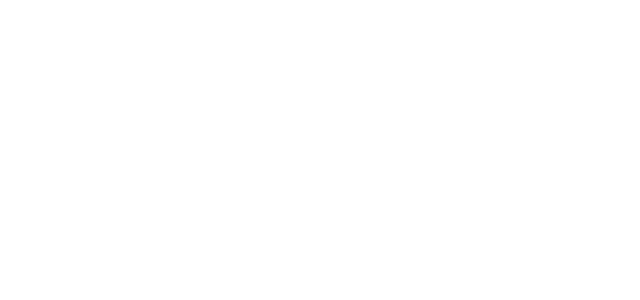
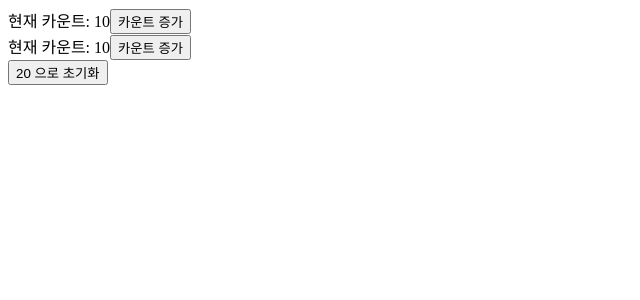
Before and after one commit to shinseongsu/react_jsx_study, a React (Create React App) app in the folder do-it-example/: page / in a window 1280 px wide. Shown: the top 300 px of the page, without its empty margins (0-640 px from the left). Built offline with nearby package versions, Linux system fonts and the light colour scheme.

Commit message:
count 예제

```diff
--- a/do-it-example/src/03/Counter1.jsx
+++ b/do-it-example/src/03/Counter1.jsx
@@ -11,9 +11,9 @@
   }
 
   increaseCount() {
-    this.setState(({ count }) => {
-      count: count + 1;
-    });
+    this.setState(({ count }) => ({
+      count: count + 1,
+    }));
   }
 
   render() {
--- /dev/null
+++ b/do-it-example/src/03/NewCounter.jsx
@@ -0,0 +1,34 @@
+import React from 'react';
+
+class NewCounter extends React.Component {
+  constructor(props) {
+    super(props);
+    this.state = {};
+    this.increaseCount = this.increaseCount.bind(this);
+  }
+
+  static getDerivedStateFromProps(props, state) {
+    const { count } = props;
+    return {
+      count,
+      newCount: count === state.count ? state.newCount : count,
+    };
+  }
+
+  increaseCount() {
+    this.setState(({ newCount }) => ({
+      newCount: newCount + 1,
+    }));
+  }
+
+  render() {
+    return (
+      <div>
+        현재 카운트: {this.state.newCount}
+        <button onClick={this.increaseCount}>카운트 증가</button>
+      </div>
+    );
+  }
+}
+
+export default NewCounter;
--- a/do-it-example/src/App.jsx
+++ b/do-it-example/src/App.jsx
@@ -1,22 +1,28 @@
 import React from 'react';
-import LifecycleExample from './03/LifecycleExample';
+import Counter1 from './03/Counter1';
+import NewCounter from './03/NewCounter';
 
 class App extends React.Component {
   constructor(props) {
     super(props);
-    this.state = { hasDestroyed: false };
+    this.state = { count: 10 };
+    this.resetCount = this.resetCount.bind(this);
   }
 
-  componentDidMount() {
-    this.setState({
-      hasDestroyed: true,
-    });
+  resetCount() {
+    this.setState(({ count }) => ({ count: count + 10 }));
   }
 
   render() {
     return (
       <div>
-        <div>{this.state.hasDestroyed ? null : <LifecycleExample />}</div>
+        <div>
+          <Counter1 count={this.state.count} />
+        </div>
+        <div>
+          <NewCounter count={this.state.count} />
+        </div>
+        <button onClick={this.resetCount}>{this.state.count + 10} 으로 초기화</button>
       </div>
     );
   }
```
